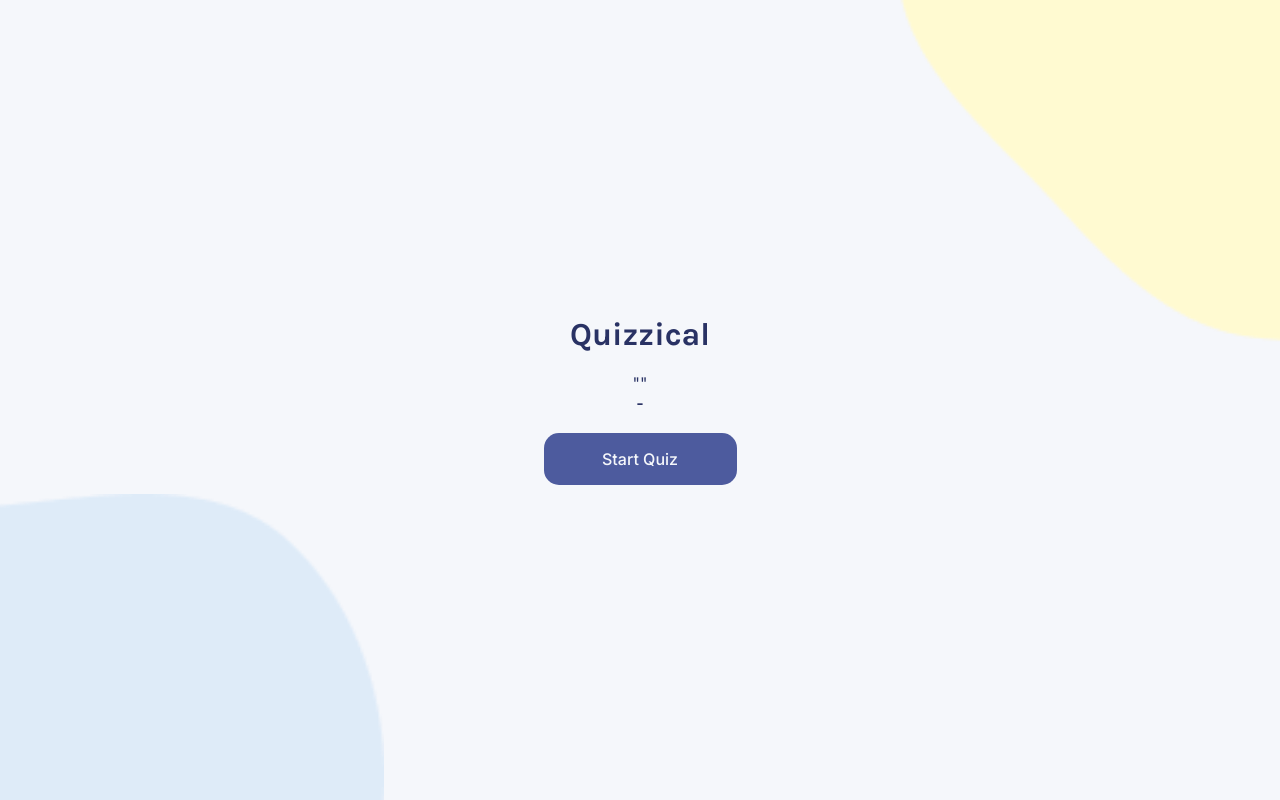
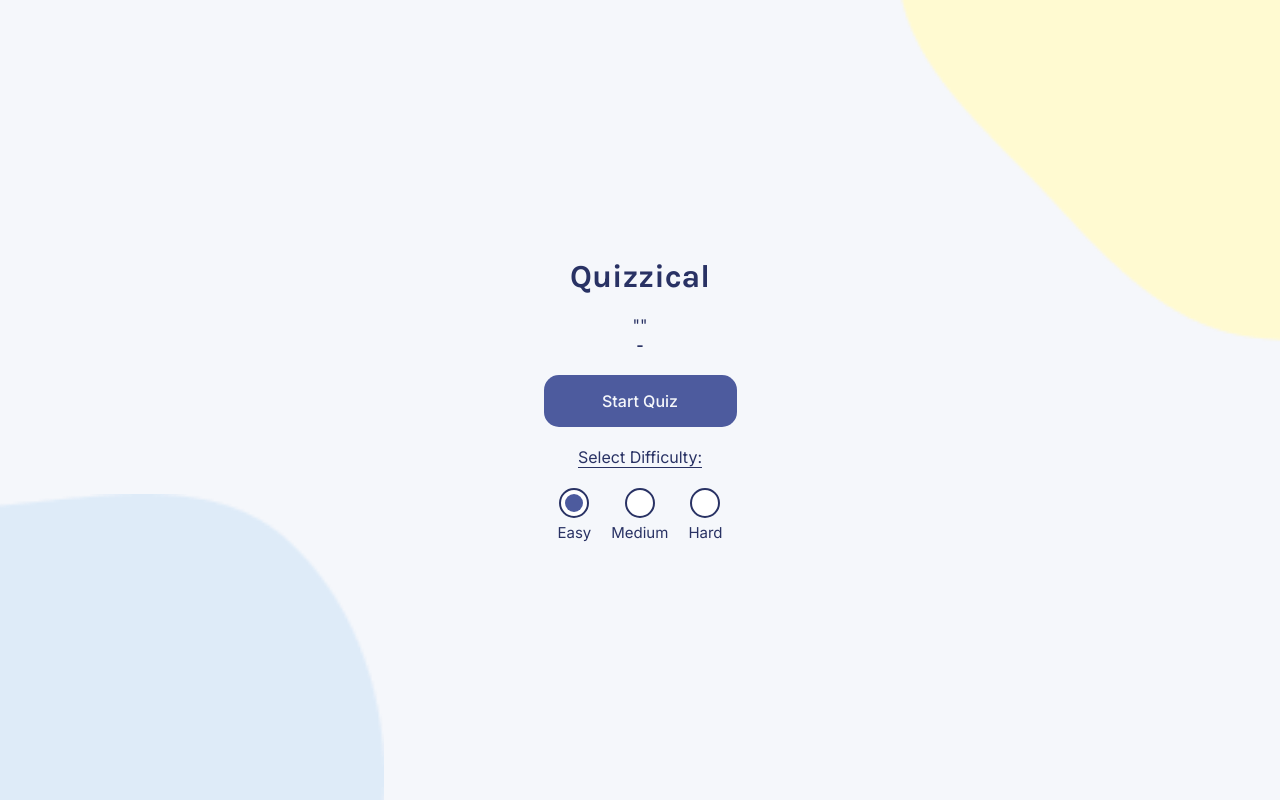
Before and after one commit to sandlerz/Quizzical-Trivial, a React (Create React App) app: page / in a window 1280 px wide. Built offline with nearby package versions, Linux system fonts and the light colour scheme; no server answers.

Commit message:
difficulty feature added

```diff
--- a/src/App.jsx
+++ b/src/App.jsx
@@ -9,6 +9,7 @@ import Loading from './Components/Loading'
 function App() {
   const [getTrivia, setGetTrivia] = useState([])
   const [loading, setLoading] = useState(false)
+  const [difficulty, setDifficulty] = useState('easy')
 
   useEffect(() => {
     setLoading(true)
@@ -20,13 +21,18 @@ function App() {
   }, [getTrivia])
 
   const handleStart = () => {
-    getTriviaData().then(questions => {
+    getTriviaData(difficulty).then(questions => {
       setGetTrivia(questions)
     })
   }
 
   const handleBack = () => {
     setGetTrivia([])
+  }
+
+  const handleDifficulty = event => {
+    const { name } = event.target
+    setDifficulty(name)
   }
 
   if (loading)
@@ -42,7 +48,11 @@ function App() {
     <main>
       <div className="bg__image img__top"></div>
       {getTrivia == false ? (
-        <Start start={handleStart} />
+        <Start
+          start={handleStart}
+          handleDifficulty={handleDifficulty}
+          difficulty={difficulty}
+        />
       ) : (
         <Questions data={getTrivia} start={handleStart} back={handleBack} />
       )}
--- a/src/Components/Start.jsx
+++ b/src/Components/Start.jsx
@@ -1,7 +1,7 @@
 import getQuotes from '../services/getQuotes'
 import { useEffect, useState } from 'react'
 
-export default function Start({ start }) {
+export default function Start({ start, difficulty, handleDifficulty }) {
   const [dataQuotes, setDataQuotes] = useState([])
   useEffect(() => {
     getQuotes().then(data => setDataQuotes(data))
@@ -17,6 +17,51 @@ export default function Start({ start }) {
       <button className="primaryButton Start__button" onClick={start}>
         Start Quiz
       </button>
+      <p className="difficulty__tittle">Select Difficulty:</p>
+      <div className="difficulty__container">
+        <div className="difficulty__selector">
+          <input
+            className="difficulty__radioBtn"
+            type="radio"
+            id="easy"
+            name="easy"
+            value="easy"
+            checked={difficulty === 'easy'}
+            onChange={handleDifficulty}
+          />
+          <form className="difficulty__name" action="">
+            Easy
+          </form>
+        </div>
+        <div className="difficulty__selector">
+          <input
+            className="difficulty__radioBtn"
+            type="radio"
+            id="medium"
+            name="medium"
+            value="medium"
+            checked={difficulty === 'medium'}
+            onChange={handleDifficulty}
+          />
+          <form className="difficulty__name" action="">
+            Medium
+          </form>
+        </div>
+        <div className="difficulty__selector">
+          <input
+            className="difficulty__radioBtn"
+            type="radio"
+            id="hard"
+            name="hard"
+            value="hard"
+            checked={difficulty === 'hard'}
+            onChange={handleDifficulty}
+          />
+          <form className="difficulty__name" action="">
+            Hard
+          </form>
+        </div>
+      </div>
     </header>
   )
 }
--- a/src/scss/_base.scss
+++ b/src/scss/_base.scss
@@ -48,7 +48,7 @@ main {
 
 // fonts
 
-@import url("https://fonts.googleapis.com/css2?family=Inter:wght@400;500;600&family=Karla:wght@700&display=swap");
+@import url('https://fonts.googleapis.com/css2?family=Inter:wght@400;500;600&family=Karla:wght@700&display=swap');
 
 p {
   font-family: inter;
--- a/src/scss/_components.scss
+++ b/src/scss/_components.scss
@@ -74,3 +74,62 @@ button {
     opacity: 1;
   }
 }
+
+.difficulty__tittle {
+  margin: 2rem 0;
+  width: fit-content;
+  align-self: center;
+  border-bottom: 0.1rem solid $text;
+  animation: difficulty 1s 1s forwards;
+  opacity: 0;
+}
+
+.difficulty__container {
+  display: flex;
+  justify-content: center;
+  align-items: center;
+  gap: 2rem;
+  animation: difficulty 1s 1.2s forwards;
+  opacity: 0;
+
+  .difficulty__radioBtn {
+    appearance: none;
+    background-color: #fff;
+    margin: auto;
+    width: 3rem;
+    height: 3rem;
+    border: 0.15em solid $text-answer-btn;
+    border-radius: 50%;
+    display: grid;
+    place-content: center;
+    cursor: pointer;
+    margin-bottom: 0.5rem;
+  }
+
+  .difficulty__radioBtn::before {
+    content: '';
+    width: 1.8rem;
+    height: 1.8rem;
+    border-radius: 50%;
+    transform: scale(0);
+    transition: 0.2s transform ease-in-out;
+    box-shadow: inset 1em 1em var(--form-control-color);
+    background-color: $bg-btn;
+  }
+
+  .difficulty__radioBtn:checked::before {
+    transform: scale(1);
+  }
+
+  .difficulty__name {
+    font-family: inter;
+    color: $text;
+    font-size: 1.5rem;
+  }
+}
+
+@keyframes difficulty {
+  100% {
+    opacity: 1;
+  }
+}
--- a/src/services/getTriviaData.js
+++ b/src/services/getTriviaData.js
@@ -1,7 +1,5 @@
-const url =
-  'https://opentdb.com/api.php?amount=5&category=9&difficulty=easy&type=multiple'
-
-export default function getTriviaData() {
+export default function getTriviaData(difficulty = 'easy') {
+  const url = `https://opentdb.com/api.php?amount=5&category=9&difficulty=${difficulty}&type=multiple`
   return fetch(url)
     .then(res => res.json())
     .then(data => {
```
